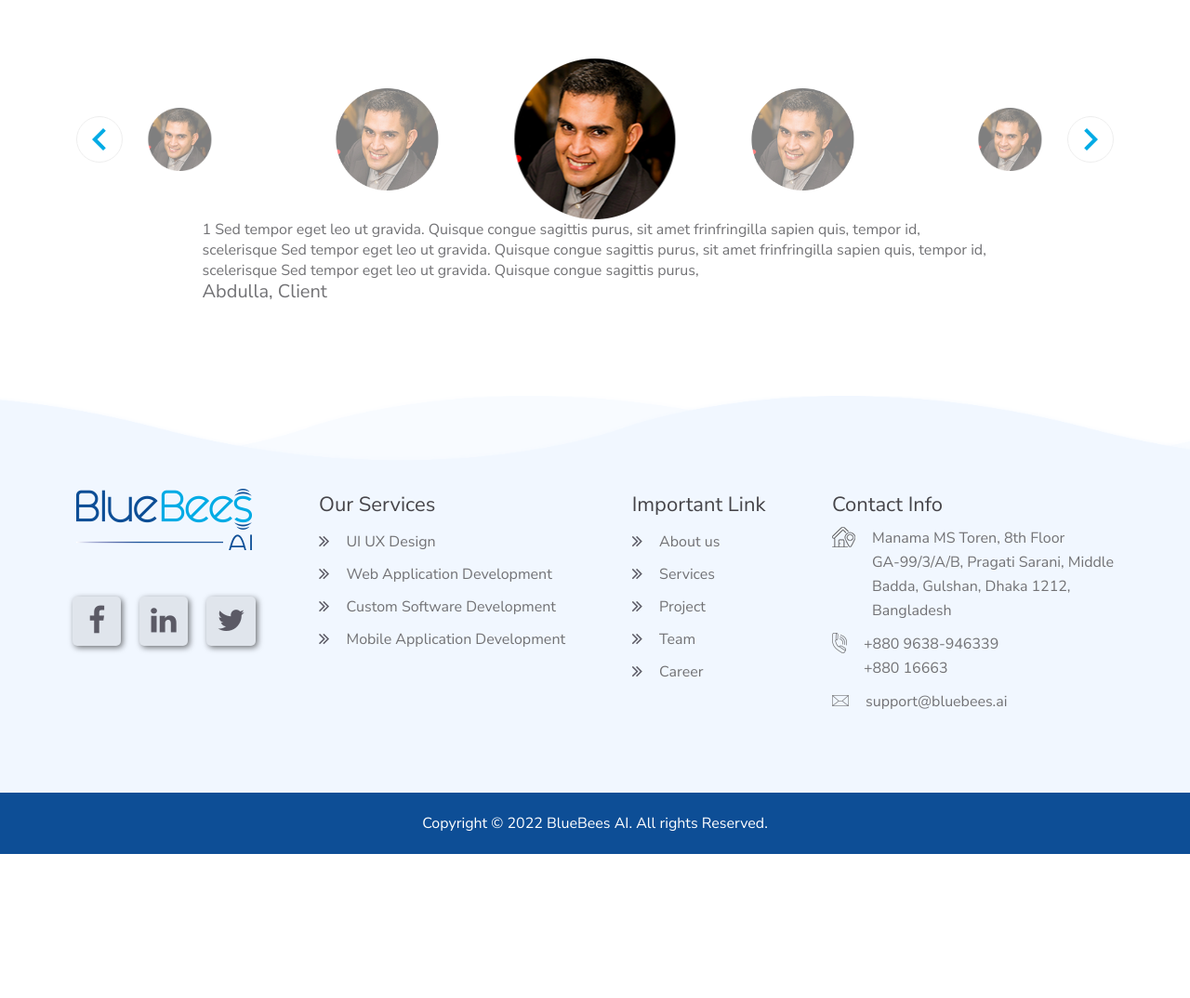
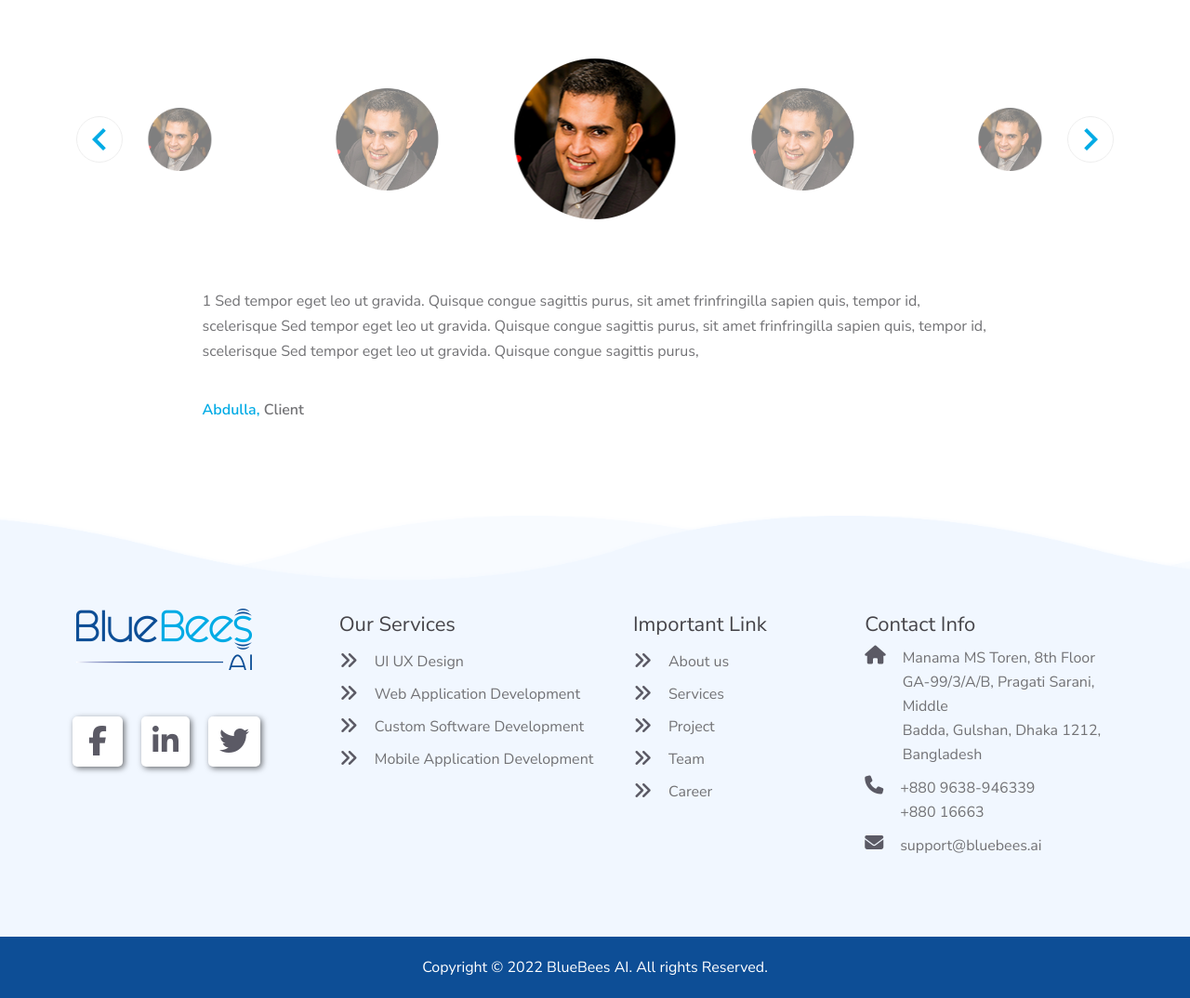
Before and after one commit to rafiuislam/bluebees-laravite, a Laravel app: page / in a window 1280 px wide. Shown: the part 3795-4869 px from the top of the page at 93% size. Before the commit the page ends 4714 px from the top, so only its background shows below. Run offline with Laravel 9, Linux system fonts and the light colour scheme; style sheets or scripts are compiled from the project's sources; some libraries are stand-ins or nearby versions.

Commit message:
footer fixed

```diff
--- a/resources/js/components/Footer.vue
+++ b/resources/js/components/Footer.vue
@@ -5,7 +5,7 @@
             <div class="wave" id="wave2"></div>
         </div>
         <div class="container">
-            <div class="footer-col">
+            <div class="footer-col" style="width: 25%">
                 <span>
                     <router-link to="/">
                         <img src="../../images/logo.png" alt="logo" />
@@ -26,7 +26,7 @@
                     </a>
                 </div>
             </div>
-            <div class="footer-col">
+            <div class="footer-col" style="width: 28%">
                 <h4>Our Services</h4>
                 <ul>
                     <li>
@@ -87,7 +87,7 @@
                     </li>
                 </ul>
             </div>
-            <div class="footer-col">
+            <div class="footer-col" style="width: 22%">
                 <h4>Important Link</h4>
                 <ul>
                     <li>
@@ -162,17 +162,17 @@
                     </li>
                 </ul>
             </div>
-            <div class="footer-col">
+            <div class="footer-col" style="width: 24%">
                 <h4>Contact Info</h4>
                 <ul>
                     <li>
                         <a href="#">
-                            <div class="icon">
+                            <div class="icon contact">
                                 <div>
-                                    <img
-                                        src="../../images/location-icon.png"
-                                        alt="web-app"
-                                    />
+                                    <i
+                                        class="fa fa-home"
+                                        aria-hidden="false"
+                                    ></i>
                                 </div>
 
                                 <p class="address">
@@ -186,12 +186,12 @@
                     </li>
                     <li>
                         <a href="#">
-                            <div class="icon">
+                            <div class="icon contact">
                                 <div>
-                                    <img
-                                        src="../../images/mobile-icon.png"
-                                        alt="web-app"
-                                    />
+                                    <i
+                                        class="fa fa-phone"
+                                        aria-hidden="true"
+                                    ></i>
                                 </div>
 
                                 <p class="address">
@@ -202,12 +202,12 @@
                     </li>
                     <li>
                         <a href="#">
-                            <div class="icon">
+                            <div class="icon contact">
                                 <div>
-                                    <img
-                                        src="../../images/email-icon.png"
-                                        alt="web-app"
-                                    />
+                                    <i
+                                        class="fa fa-envelope"
+                                        aria-hidden="true"
+                                    ></i>
                                 </div>
 
                                 <p class="address">support@bluebees.ai</p>
--- a/resources/js/components/HomeSlider.vue
+++ b/resources/js/components/HomeSlider.vue
@@ -30,6 +30,7 @@
             <Carousel
                 id="gallery"
                 :items-to-show="1"
+                :transition="500"
                 :wrap-around="true"
                 v-model="currentSlide"
             >
--- a/resources/js/pages/home.vue
+++ b/resources/js/pages/home.vue
@@ -16,10 +16,6 @@
 
     <!-- Review section -->
     <HomeSlider />
-
-    <section class="footer_bg">
-        <!-- <img src="../../images/hero-rev-banner-.jpg" /> -->
-    </section>
 </template>
 
 <script setup>
--- a/resources/scss/app/home-banner/index.scss
+++ b/resources/scss/app/home-banner/index.scss
@@ -1,4 +1,5 @@
 @use "../links.scss" as *;
+// @use "../app/links.scss" as *;
 .home-banner {
     position: relative;
     margin-top: -104px;
--- a/resources/scss/footer/index.scss
+++ b/resources/scss/footer/index.scss
@@ -28,7 +28,7 @@ footer {
                 margin: 10px;
                 padding: 10px 12px;
                 border-radius: 5px;
-                background-color: #e0e5ec;
+                background-color: white;
                 box-shadow: 2px 2px 6px rgba(255, 255, 255, 0),
                     2px 2px 6px rgba(0, 0, 0, 0.55);
             }
@@ -44,9 +44,11 @@ footer {
                 transition: 0.5s;
             }
 
-            .icon {
+            .icon,
+            .contact {
                 display: flex;
-                transition: 0.8s;
+                transition: 0.6s;
+
                 i,
                 img {
                     margin-right: 18px;
@@ -55,6 +57,7 @@ footer {
                     font-size: 20px;
                 }
             }
+
             .icon:hover {
                 color: #00abe5;
                 p,
@@ -63,6 +66,11 @@ footer {
                 }
                 i {
                     font-size: 30px;
+                }
+            }
+            .contact:hover {
+                i {
+                    font-size: 20px;
                 }
             }
 
--- a/resources/scss/home-slider/index.scss
+++ b/resources/scss/home-slider/index.scss
@@ -6,6 +6,7 @@
         position: relative;
         color: map-get($colors, title);
         @include font(title, 40, 36, regular);
+        cursor: pointer;
 
         &:after {
             content: "";
@@ -75,6 +76,18 @@
         }
     }
     .caption {
-        width: 845px;
+        font-family: "Nunito Sans", sans-serif;
+        p {
+            padding-top: 75px;
+            width: 845px;
+            @include font(primary, 16, 27, regular);
+        }
+        h5 {
+            padding-top: 36px;
+            @include font(primary, 16, 27, semi-bold);
+            span {
+                color: #00abe5;
+            }
+        }
     }
 }
--- a/resources/views/welcome.blade.php
+++ b/resources/views/welcome.blade.php
@@ -12,7 +12,7 @@
 
         <link href="https://maxcdn.bootstrapcdn.com/font-awesome/4.2.0/css/font-awesome.min.css" rel="stylesheet">
 
-
+        <script src="https://kit.fontawesome.com/89d6a53f45.js" crossorigin="anonymous"></script>
 
 
         <!-- Styles -->
```
